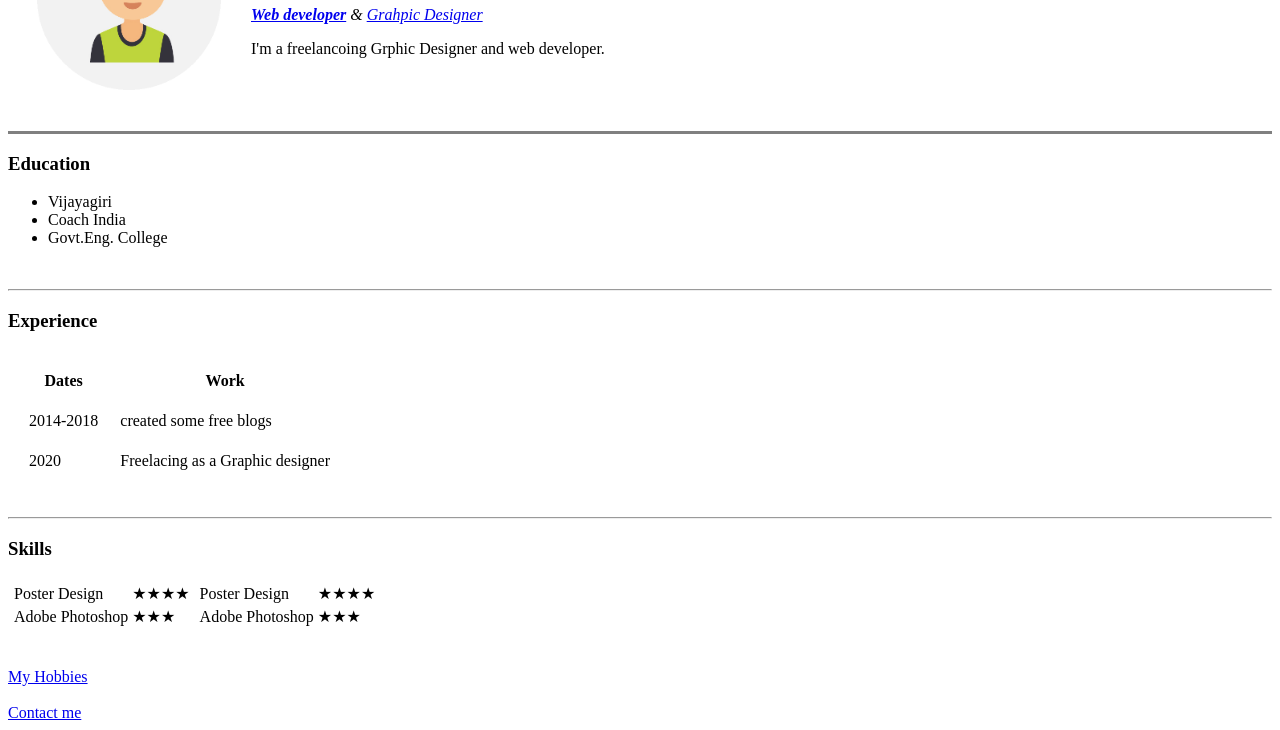
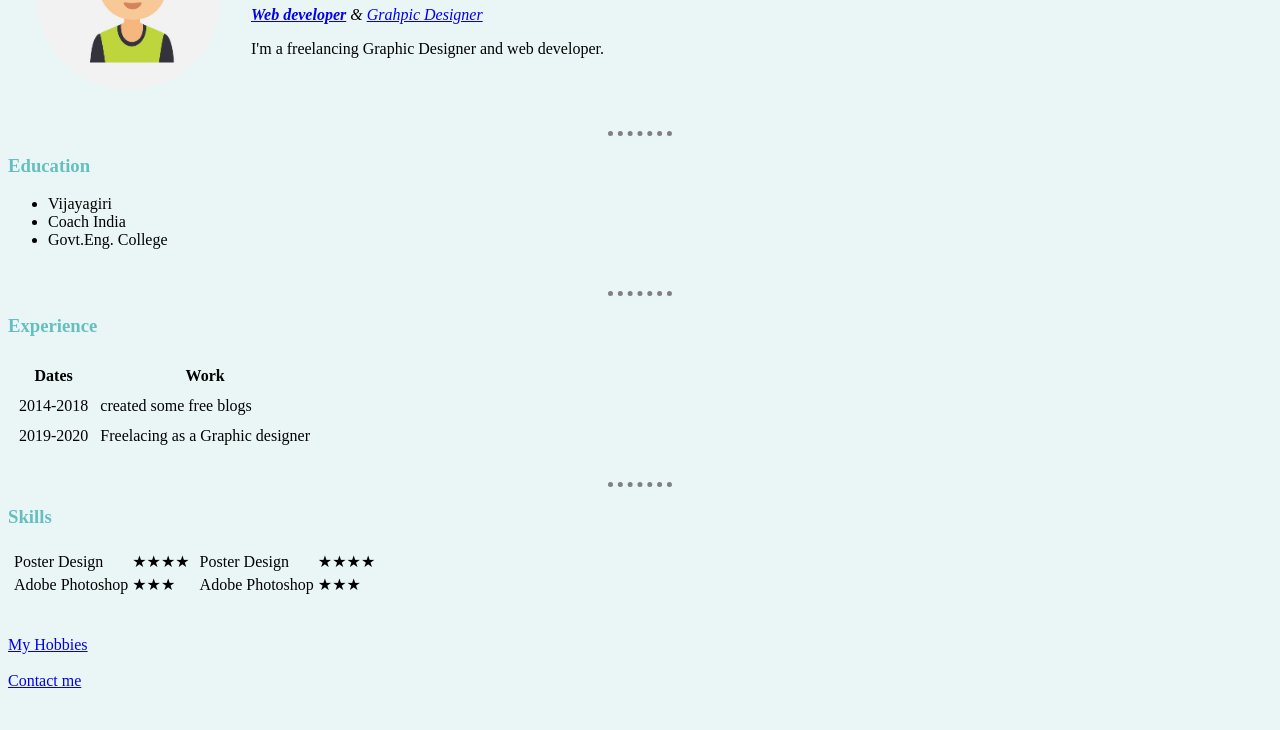
Before and after one commit to abhishekpbstudent/cv, a plain HTML site: page index.html in a window 1280 px wide. Shown: the part 131-861 px from the top of the page. After the commit the page ends 829 px from the top, so only its background shows below. Drawn offline with Linux system fonts and the light colour scheme.

Commit message:
HTML Personal Site V2 (with CSS)
After completed Intermediate CSS

```diff
--- a/Hobbies.html
+++ b/Hobbies.html
@@ -4,6 +4,7 @@
 <head>
   <meta charset="utf-8">
   <title>My Hobbies</title>
+  <link rel="stylesheet" href="css/styles.css">
 </head>
 
 <body>
--- /dev/null
+++ b/css/styles.css
@@ -0,0 +1,23 @@
+body {
+  background-color: #EAF6F6;
+}
+
+hr {
+  border-color: grey;
+  border-style:none;
+  border-top-style: dotted;
+  border-width: 5px;
+  width: 5%;
+}
+
+h1{
+  color: #01a9b4;
+}
+
+h3{
+  color: #66bfbf;
+}
+
+img{
+  width: 200px;
+}
--- a/index.html
+++ b/index.html
@@ -4,6 +4,7 @@
 <head>
   <meta charset="utf-8">
   <title>Abhishek's Personal Site</title>
+  <link rel="stylesheet" href="css/styles.css">
 </head>
 
 <body>
@@ -13,13 +14,13 @@
       <td>
         <h1>Abhishek P B</h1>
         <p><em><strong><a href="https://abhishekpb.blogspot.com/" target="_blank">Web developer</a></strong> & <a href="https://bit.ly/3gztOA6" target="_blank">Grahpic Designer</a> </em></p>
-        <p>I'm a freelancoing Grphic Designer and web developer.</p>
+        <p>I'm a freelancing Graphic Designer and web developer.</p>
       </td>
     </tr>
   </table>
 
 
-  <hr size="3" color="grey">
+  <hr>
   <h3>Education</h3>
   <ul>
     <li>Vijayagiri </li>
@@ -27,10 +28,11 @@
     <li>Govt.Eng. College</li>
   </ul>
 
-<br><hr>
+  <br>
+  <hr>
 
   <h3>Experience</h3>
-  <table cellspacing="20">
+  <table cellspacing="10">
     <thead>
       <th>Dates</th>
       <th>Work</th>
@@ -40,12 +42,13 @@
       <td>created some free blogs</td>
     </tr>
     <tr>
-      <td>2020</td>
+      <td>2019-2020</td>
       <td>Freelacing as a Graphic designer</td>
     </tr>
   </table>
 
-  <br><hr>
+  <br>
+  <hr>
 
   <h3>Skills</h3>
 
```
Also changed, not shown: contact.html (+1 -0 lines), 1 other file. Lines whose indentation alone changed are shown as unchanged.
